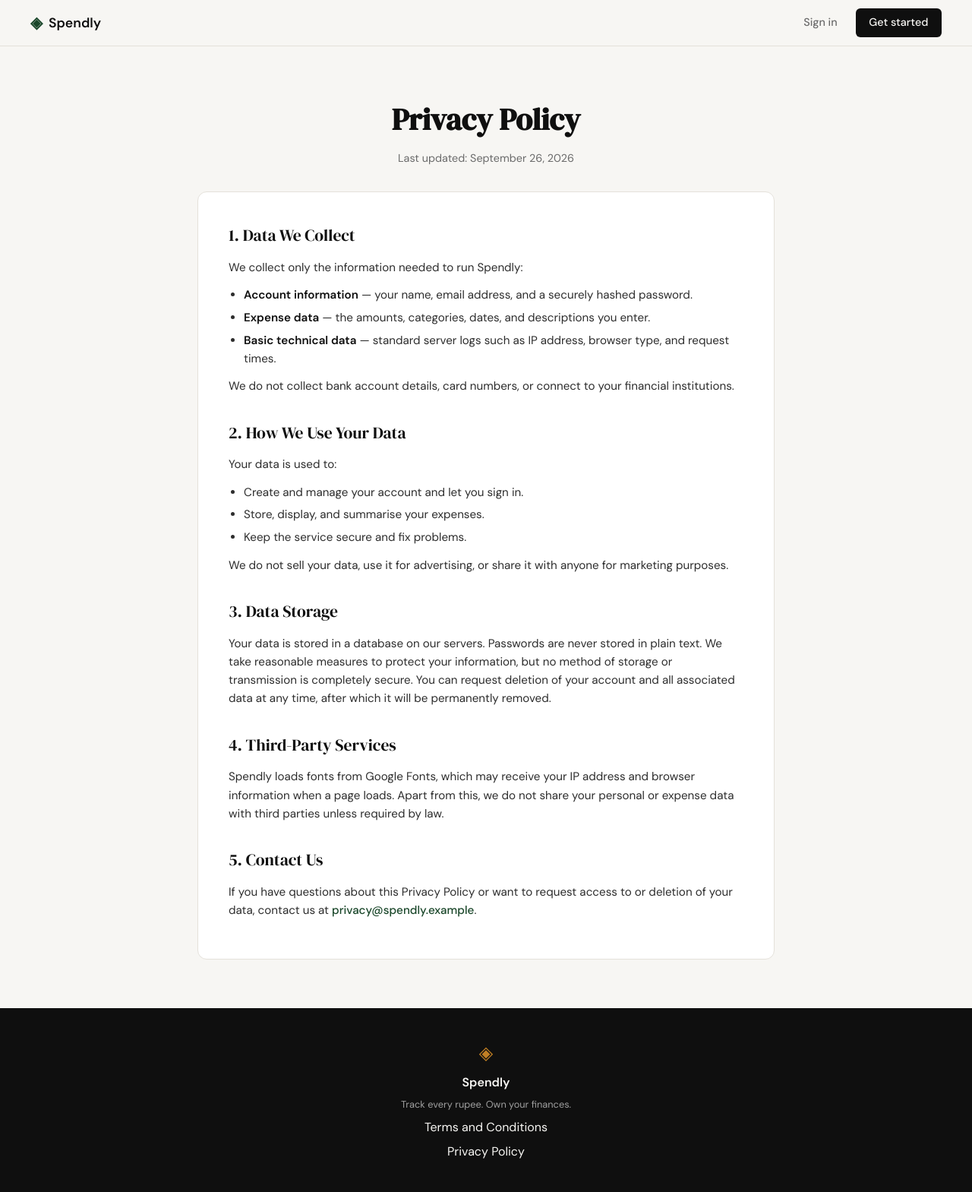
After one commit to radhikaLegend/spendly, a Flask app: page /privacy in a window 1280 px wide. The commit adds this page. Shown: the whole page at 76% size. Run offline with Flask 3, Linux system fonts and the light colour scheme.

Commit message:
landing:add privacy policy page and route

```diff
--- a/app.py
+++ b/app.py
@@ -25,6 +25,11 @@ def login():
 @app.route("/terms")
 def terms():
     return render_template("terms.html")
+
+
+@app.route("/privacy")
+def privacy():
+    return render_template("privacy.html")
 
 
 # ------------------------------------------------------------------ #
--- a/static/css/style.css
+++ b/static/css/style.css
@@ -539,6 +539,15 @@ a { color: inherit; text-decoration: none; }
 
 .legal-card li { margin-bottom: 0.35rem; }
 
+.legal-card strong { color: var(--ink); font-weight: 600; }
+
+.legal-link {
+    color: var(--accent);
+    font-weight: 500;
+}
+
+.legal-link:hover { text-decoration: underline; }
+
 /* ------------------------------------------------------------------ */
 /* Footer                                                              */
 /* ------------------------------------------------------------------ */
--- a/templates/base.html
+++ b/templates/base.html
@@ -35,7 +35,7 @@
             <span class="footer-name">Spendly</span>
             <p class="footer-copy">Track every rupee. Own your finances.</p>
             <a href="{{ url_for('terms') }}">Terms and Conditions</a>
-            <a href="#">Privacy Policy</a>
+            <a href="{{ url_for('privacy') }}">Privacy Policy</a>
         </div>
     </footer>
 
--- /dev/null
+++ b/templates/privacy.html
@@ -0,0 +1,71 @@
+{% extends "base.html" %}
+
+{% block title %}Privacy Policy — Spendly{% endblock %}
+
+{% block content %}
+
+<section class="legal-section">
+    <div class="legal-container">
+
+        <div class="legal-header">
+            <h1 class="legal-title">Privacy Policy</h1>
+            <p class="legal-updated">Last updated: September 26, 2026</p>
+        </div>
+
+        <div class="legal-card">
+            <h2>1. Data We Collect</h2>
+            <p>
+                We collect only the information needed to run Spendly:
+            </p>
+            <ul>
+                <li><strong>Account information</strong> — your name, email address, and a securely hashed password.</li>
+                <li><strong>Expense data</strong> — the amounts, categories, dates, and descriptions you enter.</li>
+                <li><strong>Basic technical data</strong> — standard server logs such as IP address, browser type, and request times.</li>
+            </ul>
+            <p>
+                We do not collect bank account details, card numbers, or connect to your
+                financial institutions.
+            </p>
+
+            <h2>2. How We Use Your Data</h2>
+            <p>
+                Your data is used to:
+            </p>
+            <ul>
+                <li>Create and manage your account and let you sign in.</li>
+                <li>Store, display, and summarise your expenses.</li>
+                <li>Keep the service secure and fix problems.</li>
+            </ul>
+            <p>
+                We do not sell your data, use it for advertising, or share it with anyone
+                for marketing purposes.
+            </p>
+
+            <h2>3. Data Storage</h2>
+            <p>
+                Your data is stored in a database on our servers. Passwords are never stored
+                in plain text. We take reasonable measures to protect your information, but
+                no method of storage or transmission is completely secure. You can request
+                deletion of your account and all associated data at any time, after which it
+                will be permanently removed.
+            </p>
+
+            <h2>4. Third-Party Services</h2>
+            <p>
+                Spendly loads fonts from Google Fonts, which may receive your IP address and
+                browser information when a page loads. Apart from this, we do not share your
+                personal or expense data with third parties unless required by law.
+            </p>
+
+            <h2>5. Contact Us</h2>
+            <p>
+                If you have questions about this Privacy Policy or want to request access to
+                or deletion of your data, contact us at
+                <a href="mailto:privacy@spendly.example" class="legal-link">privacy@spendly.example</a>.
+            </p>
+        </div>
+
+    </div>
+</section>
+
+{% endblock %}
```
